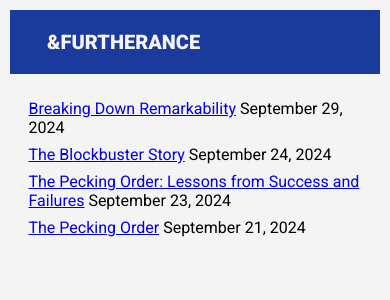
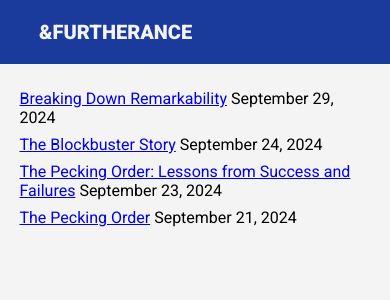
Before and after one commit to andfurtherance/andfurtherance.github.io, a Jekyll site: the page built from index.markdown, in a window 390 px wide. Shown: the top 300 px of the page. Built offline with Jekyll 4.4.1, drawn with Linux system fonts in a browser that asks for light colours.

Commit message:
Update main.css

```diff
--- a/assets/main.css
+++ b/assets/main.css
@@ -92,7 +92,7 @@ p {
 
 @media (max-width: 600px) {
     body {
-        padding: 10px;
+        margin: 0;
     }
 
     article {
```
